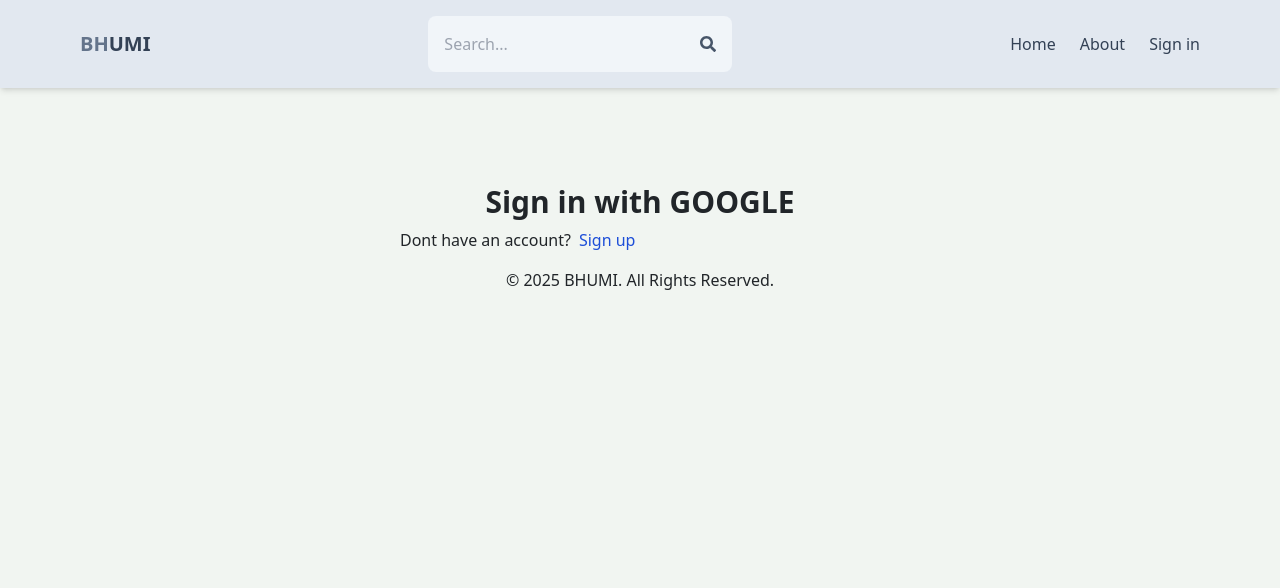
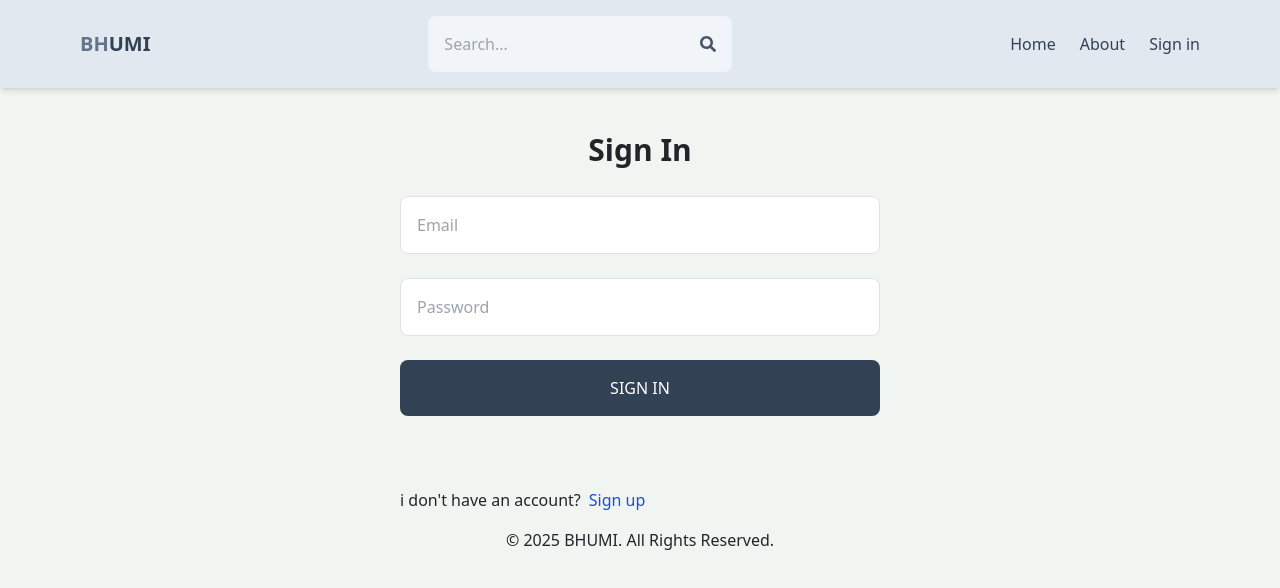
Before and after one commit to Sujith-Kulal/real-estate-listing, a React (Vite) app in the folder client/: page /sign-in in a window 1280 px wide. Shown: the top 588 px of the page. Built offline with nearby package versions, Linux system fonts and the light colour scheme.

Commit message:
sign in page

```diff
--- a/client/src/pages/SignIn.jsx
+++ b/client/src/pages/SignIn.jsx
@@ -1,28 +1,24 @@
 import { useState } from 'react';
 import { Link, useNavigate } from 'react-router-dom';
-import { useDispatch, useSelector } from 'react-redux';
-import {
-  signInStart,
-  signInSuccess,
-  signInFailure,
-} from '../redux/user/userSlice';
 import OAuth from '../components/OAuth';
 
 export default function SignIn() {
   const [formData, setFormData] = useState({});
-  const { loading, error } = useSelector((state) => state.user);
+  const [error, setError] = useState(null);
+  const [loading, setLoading] = useState(false);
   const navigate = useNavigate();
-  const dispatch = useDispatch();
+
   const handleChange = (e) => {
     setFormData({
       ...formData,
       [e.target.id]: e.target.value,
     });
   };
+
   const handleSubmit = async (e) => {
     e.preventDefault();
     try {
-      dispatch(signInStart());
+      setLoading(true);
       const res = await fetch('/api/auth/signin', {
         method: 'POST',
         headers: {
@@ -30,22 +26,328 @@ export default function SignIn() {
         },
         body: JSON.stringify(formData),
       });
+
       const data = await res.json();
       console.log(data);
+
       if (data.success === false) {
-        dispatch(signInFailure(data.message));
+        setLoading(false);
+        setError(data.message);
         return;
       }
-      dispatch(signInSuccess(data));
+
+      setLoading(false);
+      setError(null);
       navigate('/');
-    } catch (error) {
-      dispatch(signInFailure(error.message));
+    } catch (err) {
+      setLoading(false);
+      setError(err.message);
     }
   };
+
   return (
     <div className='p-3 max-w-lg mx-auto'>
-      <h1 className='text-3xl text-center font-semibold mt-20'>Sign in with GOOGLE</h1>
+      <h1 className='text-3xl text-center font-semibold my-7'>Sign In</h1>
+
       <form onSubmit={handleSubmit} className='flex flex-col gap-4'>
+        {/* <input
+          type='text'
+          placeholder='Username'
+          className='border p-3 rounded-lg'
+          id='username'
+          onChange={handleChange}
+        /> */}
+        <input
+          type='email'
+          placeholder='Email'
+          className='border p-3 rounded-lg'
+          id='email'
+          onChange={handleChange}
+        />
+        <input
+          type='password'
+          placeholder='Password'
+          className='border p-3 rounded-lg'
+          id='password'
+          onChange={handleChange}
+        />
+        <button
+          disabled={loading}
+          className='bg-slate-700 text-white p-3 rounded-lg uppercase hover:opacity-95 disabled:opacity-80'
+        >
+          {loading ? 'Loading...' : 'Sign In'}
+        </button>
+      </form>
+
+      <OAuth />
+
+      <div className='flex gap-2 mt-5'>
+        <p>i don't have an account?</p>
+        <Link to='/sign-up'>
+          <span className='text-blue-700'>Sign up</span>
+        </Link>
+      </div>
+
+    {error && <p className='text-red-500 mt-5'>{error}</p>}
+    </div>
+  );
+}
+
+
+
+
+
+
+
+
+
+
+
+
+
+
+
+
+
+// import { useState } from 'react';
+// import { Link, useNavigate } from 'react-router-dom';
+// import OAuth from '../components/OAuth';
+// //---------------inside ------------------------------------------------
+// // export default function SignUp() {
+// //   const [formData,setForData] = useState({})
+// //   const handleChange = (e) => {
+// //     setFormData(
+// //       {
+// //       ...formData,
+// //       [e.target.id]:e.target.value,
+// //       }
+
+// //     );
+
+
+// //   };
+// //---------------------------------------------------------------------------
+// export default function SignUp() {
+//   const [formData, setFormData] = useState({}); // ✅ Fixed typo
+
+//   const handleChange = (e) => {
+//     setFormData({
+//       ...formData,
+//       [e.target.id]: e.target.value,
+//     });
+//   };
+
+//   // ... continue with the rest of your component
+// }
+
+
+
+
+
+
+
+
+
+
+
+
+//   const handleSubmit = async(e) =>{
+//     e.preventDefault();//it will prevent the refresing the page
+//     const res =await fetch('/api/auth/signup',
+//       {
+//         method : 'POST',
+//         headers:{
+//           'Content-Type':'application/json',
+//         },
+//         body : JSON.stringify(formData),
+//       }
+//     );
+//     const data =await res.json();
+//     console.log(data);
+//   };
+//   console.log(formData);
+
+//   return(
+//     <div className='p-3 max-w-lg mx-auto'>
+//       <h1 className='text-3xl text-center font-semibold my-7'>Sign Up</h1>
+//       <form  onSubmit = {handleSubmit}className='flex flex-col gap-4'>
+//         <input type="text" placeholder='username'
+//         className='border p-3 rounded-lg' id='username' onChange ={handleChange}/>
+
+//         <input type="email" placeholder='email'
+//         className='border p-3 rounded-lg' id='email'onChange ={handleChange}/>
+//         <input type="password" placeholder='password'
+//         className='border p-3 rounded-lg' id='password' onChange={handleChange}/>
+//         <button className='bg-slate-700 text-white p-3 rounded-lg uppercase hover:opacity-95
+//         disabled:opacity-80'>Sign Up</button>
+
+//       </form>
+//       <div className="flex gap-2 mt-5">
+//         <p>Have an account ?</p>
+//         <Link to={"/sign-in"}>
+//         <span className='text-blue-700'>Sign in</span>
+//         </Link>
+
+//       </div>
+//     </div>
+//   )
+//---------------inside---------------------------------------------
+//   const [formData, setFormData] = useState({});
+//   const [error, setError] = useState(null);
+//   const [loading, setLoading] = useState(false);
+//   const navigate = useNavigate();
+//   const handleChange = (e) => {
+//     setFormData({
+//       ...formData,
+//       [e.target.id]: e.target.value,
+//     });
+//   };onChange
+//   const handleSubmit = async (e) => {
+//     e.preventDefault();
+//     try {
+//       setLoading(true);
+//       const res = await fetch('/api/auth/signup', {
+//         method: 'POST',
+//         headers: {
+//           'Content-Type': 'application/json',
+//         },
+//         body: JSON.stringify(formData),
+//       });
+//       const data = await res.json();
+//       console.log(data);
+//       if (data.success === false) {
+//         setLoading(false);
+//         setError(data.message);
+//         return;
+//       }
+//       setLoading(false);
+//       setError(null);
+//       navigate('/sign-in');
+//     } catch (error) {
+//       setLoading(false);
+//       setError(error.message);
+//     }
+//   };
+//   return (
+//     <div className='p-3 max-w-lg mx-auto'>
+//       <h1 className='text-3xl text-center font-semibold mt-20'>Sign up with GOOGLE</h1>
+//       <form onSubmit={handleSubmit} className='flex flex-col gap-4'>
+//         {/* <input
+//           type='text'
+//           placeholder='username'
+//           className='border p-3 rounded-lg'
+//           id='username'
+//           onChange={handleChange}
+//         />
+//         <input
+//           type='email'
+//           placeholder='email'
+//           className='border p-3 rounded-lg'
+//           id='email'
+//           onChange={handleChange}
+//         />
+//         <input
+//           type='password'
+//           placeholder='password'
+//           className='border p-3 rounded-lg'
+//           id='password'
+//           onChange={handleChange}
+//         />
+
+//         <button
+//           disabled={loading}
+//           className='bg-slate-700 text-white p-3 rounded-lg uppercase hover:opacity-95 disabled:opacity-80'
+//         >
+//           {loading ? 'Loading...' : 'Sign Up'}
+//         </button> */}
+//         <OAuth/>
+//       </form>
+//       <div className='flex gap-2 mt-2'>
+//         <p>Have an account?</p>
+//         <Link to={'/sign-in'}>
+//           <span className='text-blue-700'>Sign in</span>
+//         </Link>
+//       </div>
+//       {error && <p className='text-red-500 mt-5'>{error}</p>}
+//     </div>
+//   );
+//-----------------------------------------------------------
+//}
+
+
+
+
+
+
+
+
+
+
+
+
+
+
+
+
+
+
+
+
+
+
+
+
+
+// import { useState } from 'react';
+// import { Link, useNavigate } from 'react-router-dom';
+// import { useDispatch, useSelector } from 'react-redux';
+// import {
+//   signInStart,
+//   signInSuccess,
+//   signInFailure,
+// } from '../redux/user/userSlice';
+// import OAuth from '../components/OAuth';
+
+// export default function SignIn() {
+//   const [formData, setFormData] = useState({});
+//   const { loading, error } = useSelector((state) => state.user);
+//   const navigate = useNavigate();
+//   const dispatch = useDispatch();
+//   const handleChange = (e) => {
+//     setFormData({
+//       ...formData,
+//       [e.target.id]: e.target.value,
+//     });
+//   };
+//   const handleSubmit = async (e) => {
+//     e.preventDefault();
+//     try {
+//       dispatch(signInStart());
+//       const res = await fetch('/api/auth/signin', {
+//         method: 'POST',
+//         headers: {
+//           'Content-Type': 'application/json',
+//         },
+//         body: JSON.stringify(formData),
+//       });
+//       const data = await res.json();
+//       console.log(data);
+//       if (data.success === false) {
+//         dispatch(signInFailure(data.message));
+//         return;
+//       }
+//       dispatch(signInSuccess(data));
+//       navigate('/');
+//     } catch (error) {
+//       dispatch(signInFailure(error.message));
+//     }
+//   };
+//   return (
+//     <div className='p-3 max-w-lg mx-auto'>
+//       <h1 className='text-3xl text-center font-semibold mt-20'>Sign in with GOOGLE</h1>
+//       <form onSubmit={handleSubmit} className='flex flex-col gap-4'>
+
+        {/* -------------------------------------inside--------------------------------------------------------- */}
         {/* <input
           type='email'
           placeholder='email'
@@ -67,7 +369,9 @@ export default function SignIn() {
         >
           {loading ? 'Loading...' : 'Sign In'}
         </button> */}
-        <OAuth/>
+        {/* --------------------------------------------------------------------------------------------------------------- */}
+
+        {/* <OAuth/>
       </form>
       <div className='flex gap-2 mt-2'>
         <p>Dont have an account?</p>
@@ -78,4 +382,4 @@ export default function SignIn() {
       {error && <p className='text-red-500 mt-5'>{error}</p>}
     </div>
   );
-}
+} */}
```
